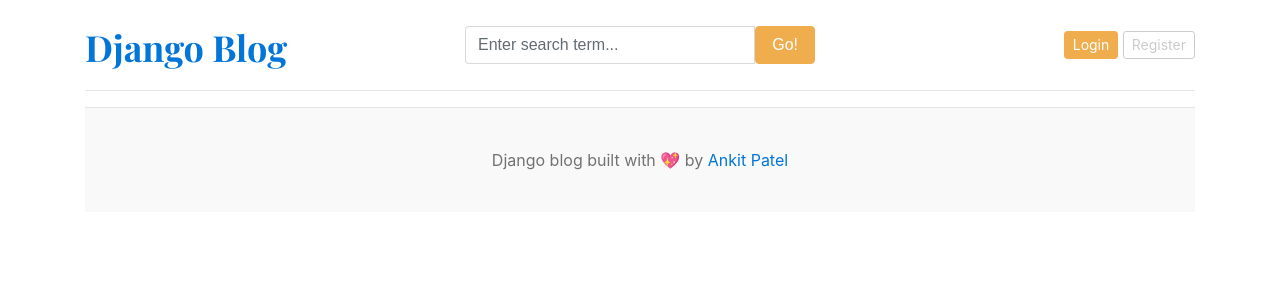
After one commit to ankitpatelog/craftBlog, a Django app: template templates/base.html in a window 1280 px wide. The commit adds this page. Shown: the top 300 px of the page. Run offline with Django 5.2, Linux system fonts and the light colour scheme; the template is opened without the code that fills it, so the values that code supplies are empty.

Commit message:
added more blog pages

```diff
--- a/blog_main/settings.py
+++ b/blog_main/settings.py
@@ -62,6 +62,7 @@ TEMPLATES = [
                 'django.template.context_processors.request',
                 'django.contrib.auth.context_processors.auth',
                 'django.contrib.messages.context_processors.messages',
+                'blogs.context_processor.get_categories',
             ],
         },
     },
--- a/blog_main/urls.py
+++ b/blog_main/urls.py
@@ -5,6 +5,7 @@ from . import view
 
 from django.conf import settings
 from django.conf.urls.static import static
+from blogs import views as BlogViews
 
 
 
@@ -12,4 +13,7 @@ urlpatterns = [
     path('admin/', admin.site.urls),
     path('',view.home,name='home'),
     path('category/',include('blogs.url')),
-]+ static(settings.MEDIA_URL,document_root=settings.MEDIA_ROOT)
+    # this one to show the blog per slug
+    path('blog/',include('blogs.url')),
+    path('blog/<slug:slug>/', BlogViews.blog ),
+]+ static(settings.MEDIA_URL, document_root=settings.MEDIA_ROOT)
--- a/blog_main/view.py
+++ b/blog_main/view.py
@@ -5,10 +5,9 @@ from blogs.models import Category,Blog
 
 def home(request):
     # now fetch the categories to display the all categories
-    categories = Category.objects.all()
+    # we gete the categories from the context_processors
     featured_post = Blog.objects.filter(is_featured=True)
     context = {
-        "categories" : categories,
         "featured_post" : featured_post,
     }
 
--- /dev/null
+++ b/blogs/context_processor.py
@@ -0,0 +1,7 @@
+from .models import Category
+
+def get_categories(request):
+    categories = Category.objects.all()
+    return dict(categories=categories)
+# means we are returning the categories by fetching from the db one time and used by all the templates at once and
+# making it globally variable
--- a/blogs/url.py
+++ b/blogs/url.py
@@ -4,5 +4,5 @@ from blogs import views
 
 
 urlpatterns = [
-    path('<int:category_id>/',views.posts_by_category,name='posts_by_category')
+    path('<int:category_id>/',views.posts_by_category,name='posts_by_category'),
 ]
--- /dev/null
+++ b/templates/base.html
@@ -0,0 +1,67 @@
+<!-- Header Part -->
+{% load static %}
+
+<!DOCTYPE html>
+<html lang="en">
+<head>
+    <meta charset="UTF-8">
+    <meta http-equiv="X-UA-Compatible" content="IE=edge">
+    <meta name="viewport" content="width=device-width, initial-scale=1.0">
+    <title>Django Blogs</title>
+    <link href="https://getbootstrap.com/docs/4.0/dist/css/bootstrap.min.css" rel="stylesheet">
+    <link href="https://fonts.googleapis.com/css?family=Playfair+Display:700,900" rel="stylesheet">
+    <link href="{% static 'css/blog.css' %}" rel="stylesheet">
+    <link rel="stylesheet" href="https://cdnjs.cloudflare.com/ajax/libs/font-awesome/4.7.0/css/font-awesome.min.css">
+  </head>
+<body>
+    <div class="container">
+      <header class="blog-header py-3">
+        <div class="row flex-nowrap justify-content-between align-items-center">
+          <div class="col-4 pt-1">
+            <a class="blog-header-logo text-dark" href="/">Django Blog</a>
+          </div>
+          <div class="col-4">
+            <form action="{% url 'search' %}" method="GET">
+              <div class="input-group">
+                <input class="form-control" type="text" name="keyword" value="{{ keyword }}" placeholder="Enter search term..." aria-label="Enter search term..." aria-describedby="button-search" />
+                <button type="submit" class="btn btn-warning" id="button-search" type="button">Go!</button>
+            </div>
+            </form>
+          </div>
+          <div class="col-4 d-flex justify-content-end align-items-center">
+            {% if not user.is_authenticated %}
+            <a class="btn btn-sm btn-warning" href="{% url 'login' %}">Login</a> &nbsp;
+            <a class="btn btn-sm btn-outline-secondary" href="{% url 'register' %}">Register</a>
+            {% else %}
+            <span><a href="{% url 'dashboard' %}">Dashboard</a></span>
+            &emsp;
+
+            <span><a href="{% url 'logout' %}">Logout</a></span>
+            {% endif %}
+          </div>
+        </div>
+      </header>
+
+      <div class="nav-scroller py-1 mb-2">
+        <nav class="nav d-flex justify-content-between">
+          {% for cat in categories %}
+          <a class="p-2 text-muted" href="{% url 'posts_by_category' cat.id %}">{{ cat.category_name }}</a>
+          {% endfor %}
+        </nav>
+      </div>
+
+<!-- Main Content Part -->
+{% block content %}
+
+
+
+
+
+{% endblock %}
+
+<!-- Footer Part -->
+<footer class="blog-footer">
+    <p>Django blog built with 💖 by <a href="#">Ankit Patel</a></p>
+  </footer>
+  </body>
+  </html>
--- a/templates/home.html
+++ b/templates/home.html
@@ -1,4 +1,4 @@
-{% comment %} {% extends 'base.html' %}
+{% extends 'base.html' %}
 
   {% block content %}
 
@@ -75,4 +75,4 @@
 
 </div>
 
-{% endblock %} {% endcomment %}
+{% endblock %}
--- a/templates/posts_by_category.html
+++ b/templates/posts_by_category.html
@@ -1,4 +1,4 @@
-{% comment %} {% extends 'base.html' %}
+{% extends 'base.html' %}
 
 {% block content %}
 
@@ -26,4 +26,4 @@
 
 </div>
 
-{% endblock %} {% endcomment %}
+{% endblock %}
```
Also changed, not shown: blogs/views.py (+22 -1 lines).
